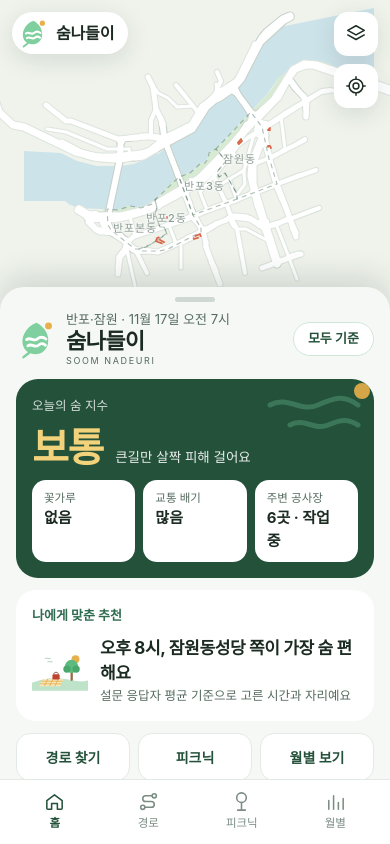
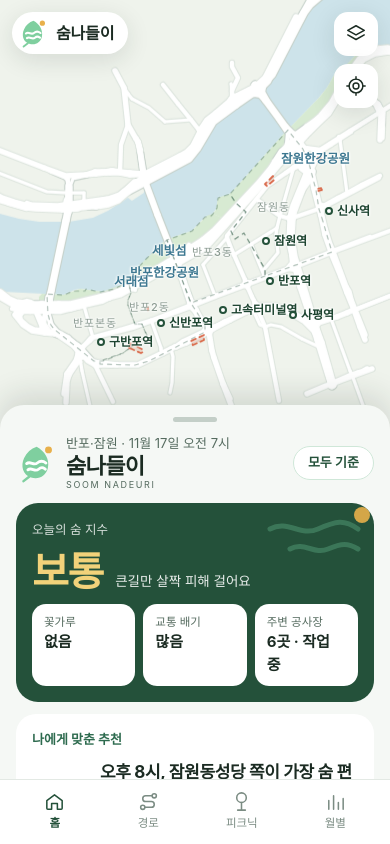
Before and after one commit to whywhy4848/EP, a plain HTML site: page index.html in a window 390 px wide. Drawn offline with nearby package versions, Linux system fonts and the light colour scheme; a web font is replaced by a local one.

Commit message:
모바일 시트를 끌어서 올리고 내리기 (접기·반·전체)
Co-Authored-By: Claude Opus 5.5 <noreply@anthropic.com>
Claude-Session: https://claude.ai/code/session_01Vt3wgKqvcJMpZi5yjGLHVu

```diff
--- a/index.html
+++ b/index.html
@@ -55,11 +55,12 @@ button{cursor:pointer}
 .ramplab{display:flex;justify-content:space-between;color:var(--sub);font-size:11px}
 
 /* 시트 */
-.sheet{position:fixed;z-index:700;left:0;right:0;bottom:0;background:var(--bg);border-radius:24px 24px 0 0;box-shadow:0 -10px 30px rgba(27,43,34,.14);display:flex;flex-direction:column;max-height:62vh;transition:max-height .25s ease}
-body[data-view="home"] .sheet,body[data-view="picnic"] .sheet,body[data-view="month"] .sheet{max-height:66vh}
-.sheet.min{max-height:150px}
-.handle{border:0;background:none;padding:10px 0 4px;display:grid;place-items:center;flex:none}
-.handle span{width:40px;height:5px;border-radius:3px;background:#cfd8d2}
+.sheet{position:fixed;z-index:700;left:0;right:0;bottom:0;background:var(--bg);border-radius:24px 24px 0 0;box-shadow:0 -10px 30px rgba(27,43,34,.14);display:flex;flex-direction:column;height:var(--sheet-h,52vh);transition:height .28s cubic-bezier(.2,.8,.2,1);touch-action:auto}
+.sheet.dragging{transition:none}
+.handle{border:0;background:none;padding:12px 0 8px;display:grid;place-items:center;flex:none;width:100%;cursor:grab;touch-action:none}
+.handle:active{cursor:grabbing}
+.handle span{width:44px;height:5px;border-radius:3px;background:#c4cfc8}
+.sheet[data-snap="peek"] .scroll{overflow:hidden}
 .scroll{overflow-y:auto;padding:4px 16px 16px;display:flex;flex-direction:column;gap:12px;flex:1;min-height:0;overscroll-behavior:contain}
 .view{display:none;flex-direction:column;gap:12px}
 body[data-view="home"] .view[data-v="home"],body[data-view="route"] .view[data-v="route"],body[data-view="picnic"] .view[data-v="picnic"],body[data-view="month"] .view[data-v="month"]{display:flex}
@@ -68,8 +69,8 @@ nav.tabbar a{height:54px;display:flex;flex-direction:column;align-items:center;j
 nav.tabbar a svg{width:23px;height:23px}
 nav.tabbar a[aria-current="page"]{color:var(--forest);font-weight:700}
 @media (min-width:900px){
-  .sheet,body[data-view] .sheet{left:16px;top:16px;bottom:16px;right:auto;width:400px;max-height:none;border-radius:24px}
-  .sheet.min{max-height:none}
+  .sheet,body[data-view] .sheet{left:16px;top:16px;bottom:16px;right:auto;width:400px;height:auto;border-radius:24px}
+  .sheet[data-snap="peek"] .scroll{overflow-y:auto}
   .handle{display:none}
   .scroll{padding-top:16px}
   nav.tabbar{border-radius:0 0 24px 24px}
@@ -629,9 +630,9 @@ function showSugg(which){active=which;const q=norm($(which==='o'?'inO':'inD').va
   box.innerHTML=suggList.map((p,i)=>`<button type="button" data-i="${i}" class="${i===suggIdx?'on':''}"><span>${p[0]}</span><small>${p[1]}</small></button>`).join('');box.hidden=false;
   box.querySelectorAll('button').forEach(b=>b.onmousedown=ev=>{ev.preventDefault();pick(suggList[+b.dataset.i]);});}
 function pick(p){const which=active;$(which==='o'?'inO':'inD').value=p[0];state[which]=nearest([p[2],p[3]]);$('sugg').hidden=true;suggIdx=-1;state.via=[];
-  if(which==='o'&&state.d==null)$('inD').focus();else document.activeElement.blur();run();fitRoute();}
+  if(which==='o'&&state.d==null)$('inD').focus();else{document.activeElement.blur();setSnap('half');}run();fitRoute();}
 ['o','d'].forEach(w=>{const el=$(w==='o'?'inO':'inD');
-  el.onfocus=()=>{suggIdx=-1;showSugg(w);expandSheet();};el.oninput=()=>{suggIdx=-1;showSugg(w);};
+  el.onfocus=()=>{suggIdx=-1;showSugg(w);setSnap('full');};el.oninput=()=>{suggIdx=-1;showSugg(w);};
   el.onblur=()=>setTimeout(()=>{if(active===w)$('sugg').hidden=true;},150);
   el.onkeydown=ev=>{if($('sugg').hidden)return;if(ev.key==='ArrowDown'){suggIdx=Math.min(suggList.length-1,suggIdx+1);showSugg(w);ev.preventDefault();}
     else if(ev.key==='ArrowUp'){suggIdx=Math.max(0,suggIdx-1);showSugg(w);ev.preventDefault();}
@@ -738,7 +739,7 @@ let view='home';
 function update(){renderCond();drawNet();if(view==='route')run();else if(view==='picnic')drawPicnic();else if(view==='month'){monthChart();picChart();}else renderHome();}
 const parkBounds=L.latLngBounds(PIC.pts.map(p=>[p.ll[1],p.ll[0]]));
 function setView(v){
-  view=['route','picnic','month'].includes(v)?v:'home';document.body.dataset.view=view;expandSheet();
+  view=['route','picnic','month'].includes(v)?v:'home';document.body.dataset.view=view;setSnap('half');
   document.querySelectorAll('.tabbar a').forEach(a=>{if(a.dataset.tab===view)a.setAttribute('aria-current','page');else a.removeAttribute('aria-current');});
   [routeLayer,markLayer,picLayer].forEach(l=>map.removeLayer(l));
   if(view==='route'||view==='month'){routeLayer.addTo(map);markLayer.addTo(map);}
@@ -747,9 +748,36 @@ function setView(v){
   setTimeout(()=>{if(view==='picnic')map.fitBounds(parkBounds,{...fitPad()});else if(view==='route')fitRoute();else map.fitBounds(bounds,{...fitPad()});},280);
 }
 window.addEventListener('hashchange',()=>setView(location.hash.slice(1)));
-function expandSheet(){$('sheet').classList.remove('min');}
-function collapseSheet(){if(window.innerWidth<900)$('sheet').classList.add('min');}
-$('handle').onclick=()=>$('sheet').classList.toggle('min');
+// ---------- 끌어 올리는 시트 (모바일) ----------
+const sheet=$('sheet');
+const isMobile=()=>window.innerWidth<900;
+const SNAP={peek:()=>Math.min(170,window.innerHeight*.26),half:()=>Math.round(window.innerHeight*.52),full:()=>window.innerHeight-76};
+let snap='half';
+function setSnap(s){if(!isMobile())return;snap=s;sheet.dataset.snap=s;sheet.style.setProperty('--sheet-h',SNAP[s]()+'px');}
+function expandSheet(){if(isMobile()&&snap==='peek')setSnap('half');}
+function collapseSheet(){setSnap('peek');}
+(()=>{let y0=0,h0=0,t0=0,moved=false,id=null;
+  const down=e=>{if(!isMobile())return;id=e.pointerId;y0=e.clientY;h0=sheet.getBoundingClientRect().height;t0=performance.now();moved=false;sheet.classList.add('dragging');e.currentTarget.setPointerCapture(id);};
+  const move=e=>{if(e.pointerId!==id)return;const dy=e.clientY-y0;if(Math.abs(dy)>4)moved=true;const h=Math.max(SNAP.peek()-30,Math.min(SNAP.full()+20,h0-dy));sheet.style.setProperty('--sheet-h',h+'px');};
+  const up=e=>{if(e.pointerId!==id)return;id=null;sheet.classList.remove('dragging');
+    const h=sheet.getBoundingClientRect().height,v=(e.clientY-y0)/Math.max(1,performance.now()-t0); // px/ms, 아래로 +
+    if(!moved){setSnap(snap==='peek'?'half':snap==='half'?'full':'peek');return;}
+    const order=['peek','half','full'];
+    if(Math.abs(v)>0.5&&Math.abs(h-SNAP[snap]())<120){const i=order.indexOf(snap);setSnap(order[Math.max(0,Math.min(2,i+(v>0?-1:1)))]);}
+    else setSnap(nearestSnap(h));};
+  const nearestSnap=h=>['peek','half','full'].reduce((a,b)=>Math.abs(SNAP[b]()-h)<Math.abs(SNAP[a]()-h)?b:a);
+  const hd=$('handle');hd.addEventListener('pointerdown',down);hd.addEventListener('pointermove',move);hd.addEventListener('pointerup',up);hd.addEventListener('pointercancel',up);
+  hd.onkeydown=e=>{if(e.key==='ArrowUp'){setSnap(snap==='peek'?'half':'full');e.preventDefault();}if(e.key==='ArrowDown'){setSnap(snap==='full'?'half':'peek');e.preventDefault();}};
+  // 시트 내용이 맨 위일 때 아래로 끌면 시트가 내려가게
+  const sc=$('scroll');let sy=null,sh0=0;
+  sc.addEventListener('touchstart',e=>{if(!isMobile()||sc.scrollTop>0){sy=null;return;}sy=e.touches[0].clientY;sh0=sheet.getBoundingClientRect().height;},{passive:true});
+  sc.addEventListener('touchmove',e=>{if(sy===null)return;const dy=e.touches[0].clientY-sy;if(dy>8&&sc.scrollTop<=0){sheet.classList.add('dragging');sheet.style.setProperty('--sheet-h',Math.max(SNAP.peek()-30,sh0-dy)+'px');}},{passive:true});
+  sc.addEventListener('touchend',()=>{if(sy===null)return;sy=null;if(sheet.classList.contains('dragging')){sheet.classList.remove('dragging');const h=sheet.getBoundingClientRect().height;setSnap(h<SNAP.half()-60?'peek':'half');}});
+  window.addEventListener('resize',()=>{if(isMobile())setSnap(snap);else sheet.style.removeProperty('--sheet-h');});
+  // 지도를 만지면 시트를 내려서 지도를 넓게
+  map.on('dragstart',()=>{if(isMobile()&&snap!=='peek')setSnap('peek');});
+})();
+setSnap('half');
 
 // ---------- 재생 ----------
 let timer=null;
--- a/sw.js
+++ b/sw.js
@@ -1,5 +1,5 @@
 // 오프라인·홈 화면 앱용 캐시: 먼저 캐시를 보여주고 뒤에서 새 버전을 받아 둠
-const CACHE = 'soom-v3';
+const CACHE = 'soom-v4';
 const CORE = ['./', 'index.html', 'manifest.webmanifest', 'data/graph.json', 'data/pois.json', 'data/picnic.json', 'data/roads.json',
   'icons/icon-192.png', 'https://cdn.jsdelivr.net/gh/orioncactus/pretendard@v1.3.9/dist/web/variable/pretendardvariable-dynamic-subset.min.css', 'https://cdnjs.cloudflare.com/ajax/libs/leaflet/1.9.4/leaflet.min.js',
   'https://cdnjs.cloudflare.com/ajax/libs/leaflet/1.9.4/leaflet.min.css'];
```
